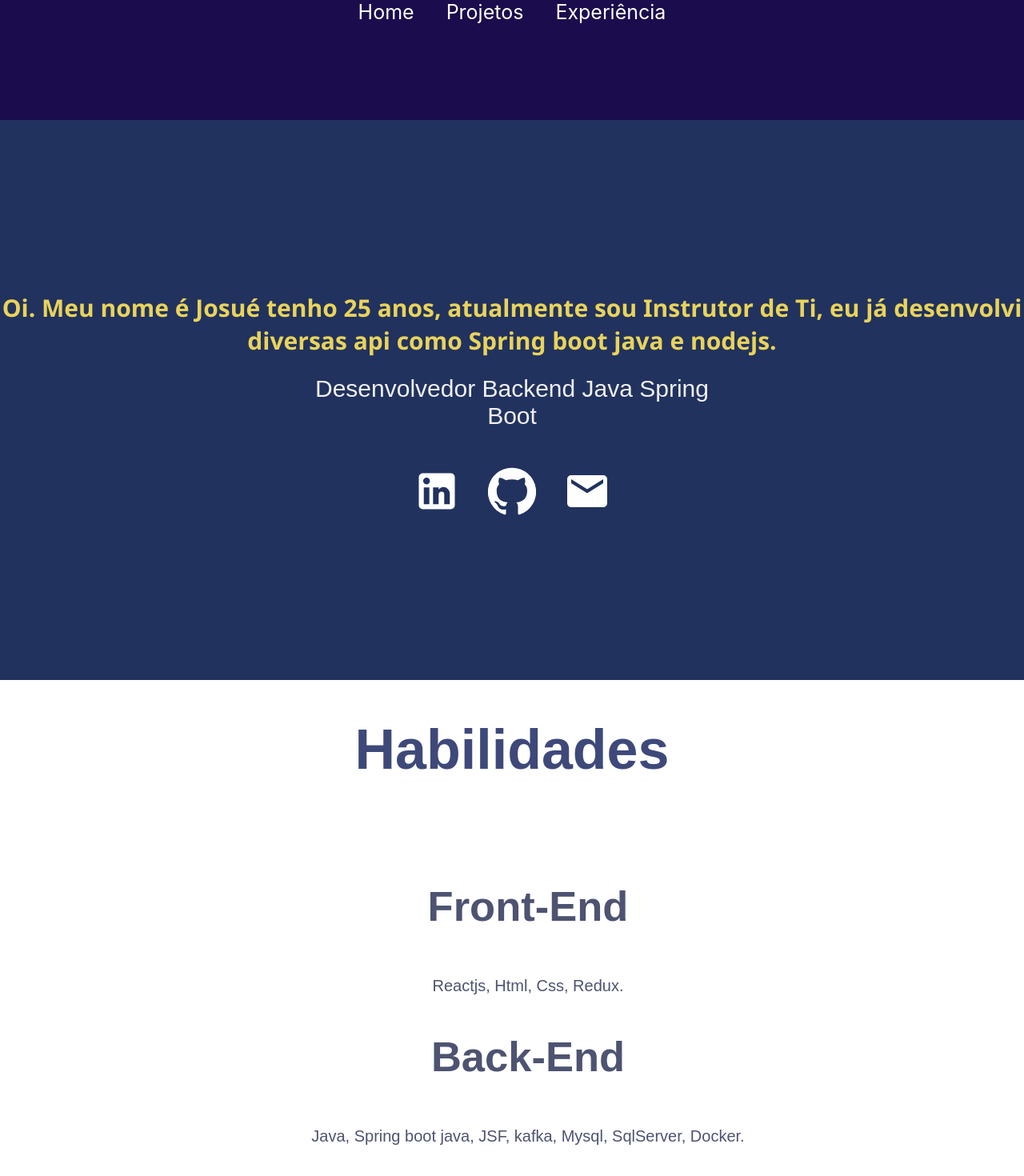
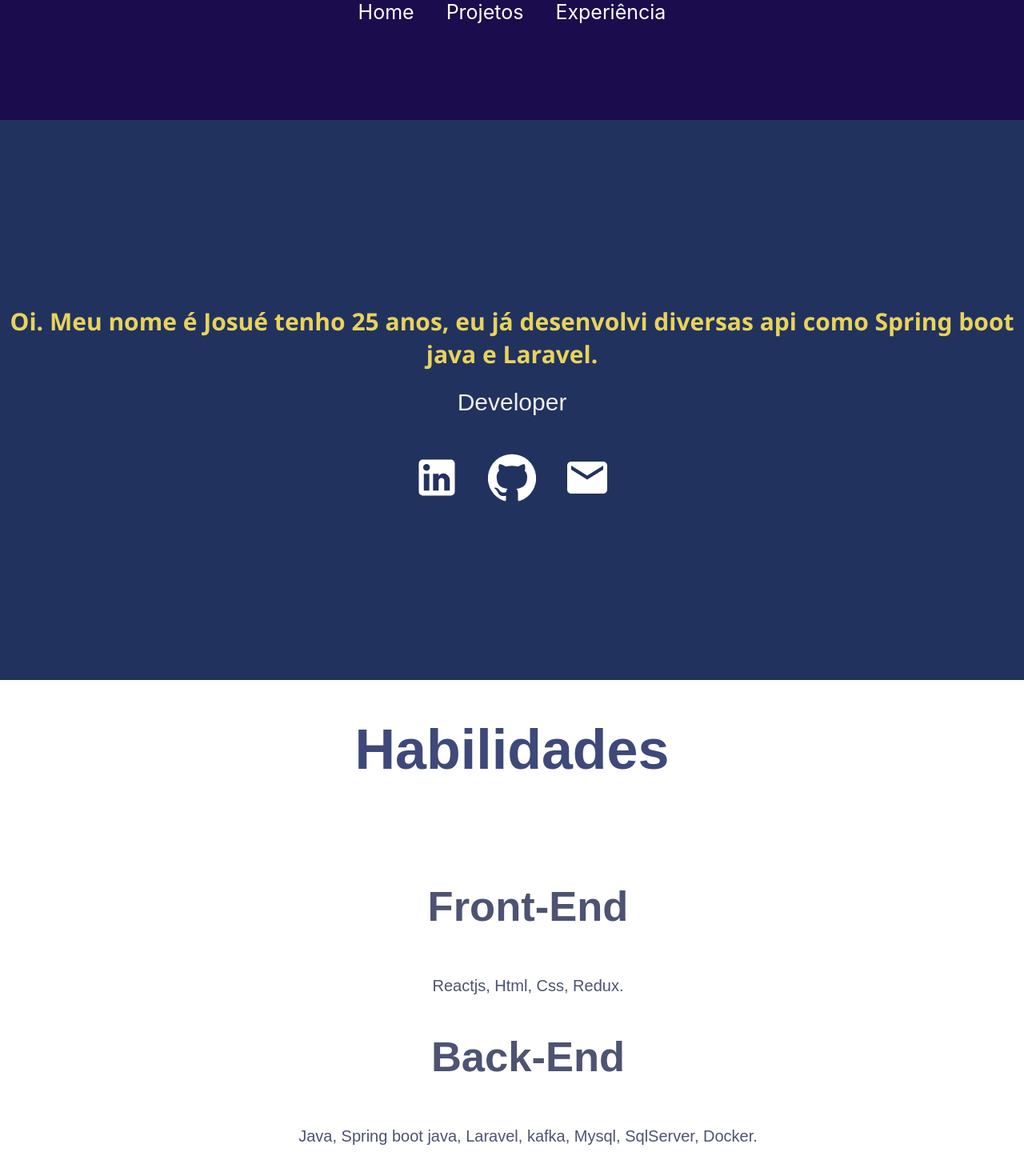
Before and after one commit to Josuesilva454/Portifolio, a React (Create React App) app: page / in a window 1280 px wide. Shown: the top 1470 px of the page at 80% size. Built offline with nearby package versions, Linux system fonts and the light colour scheme.

Commit message:
Meu portfolio

```diff
--- a/src/pages/Home.js
+++ b/src/pages/Home.js
@@ -11,10 +11,10 @@ const Home = () => {
     <div className='home'>
       <div className='about'>
         <h2>
-         Oi. Meu nome é Josué tenho 25 anos, atualmente sou Instrutor de Ti, eu já desenvolvi diversas api como Spring boot java e nodejs.
+         Oi. Meu nome é Josué tenho 25 anos, eu já desenvolvi diversas api como Spring boot java e Laravel.
         </h2>
         <div className="prompt">
-          <p>Desenvolvedor Backend Java Spring Boot</p>
+          <p>Developer</p>
           <IconButton>
           <LinkedInIcon onClick={() => window.open('https://www.linkedin.com/in/josue-silva-b26a26163/', '_blank')} />
           </IconButton>
@@ -38,7 +38,7 @@ const Home = () => {
           <li className="item">
             <h2>Back-End</h2>
             <span>
-            Java, Spring boot java, JSF, kafka, Mysql, SqlServer, Docker.
+            Java, Spring boot java, Laravel, kafka, Mysql, SqlServer, Docker.
             </span>
           </li>
           <li className="item">
```
